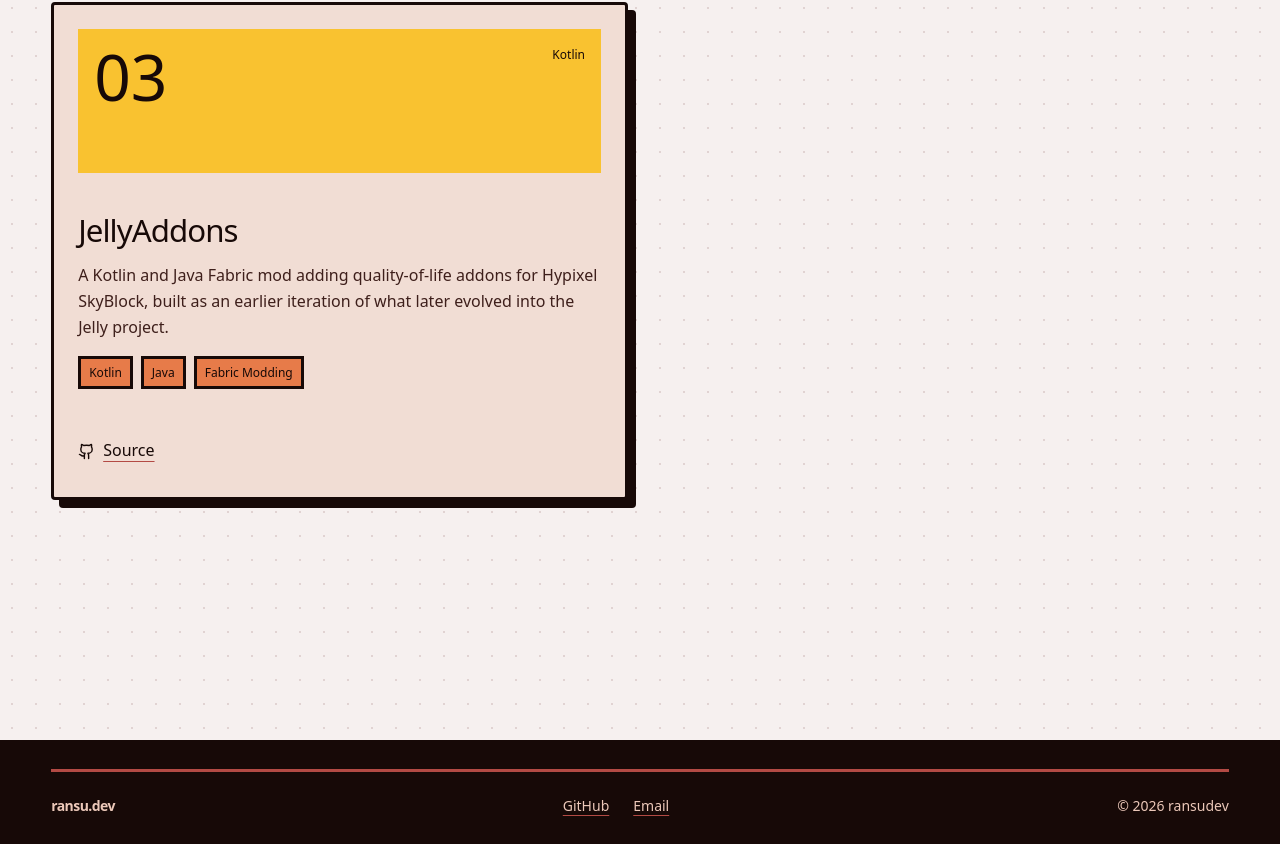
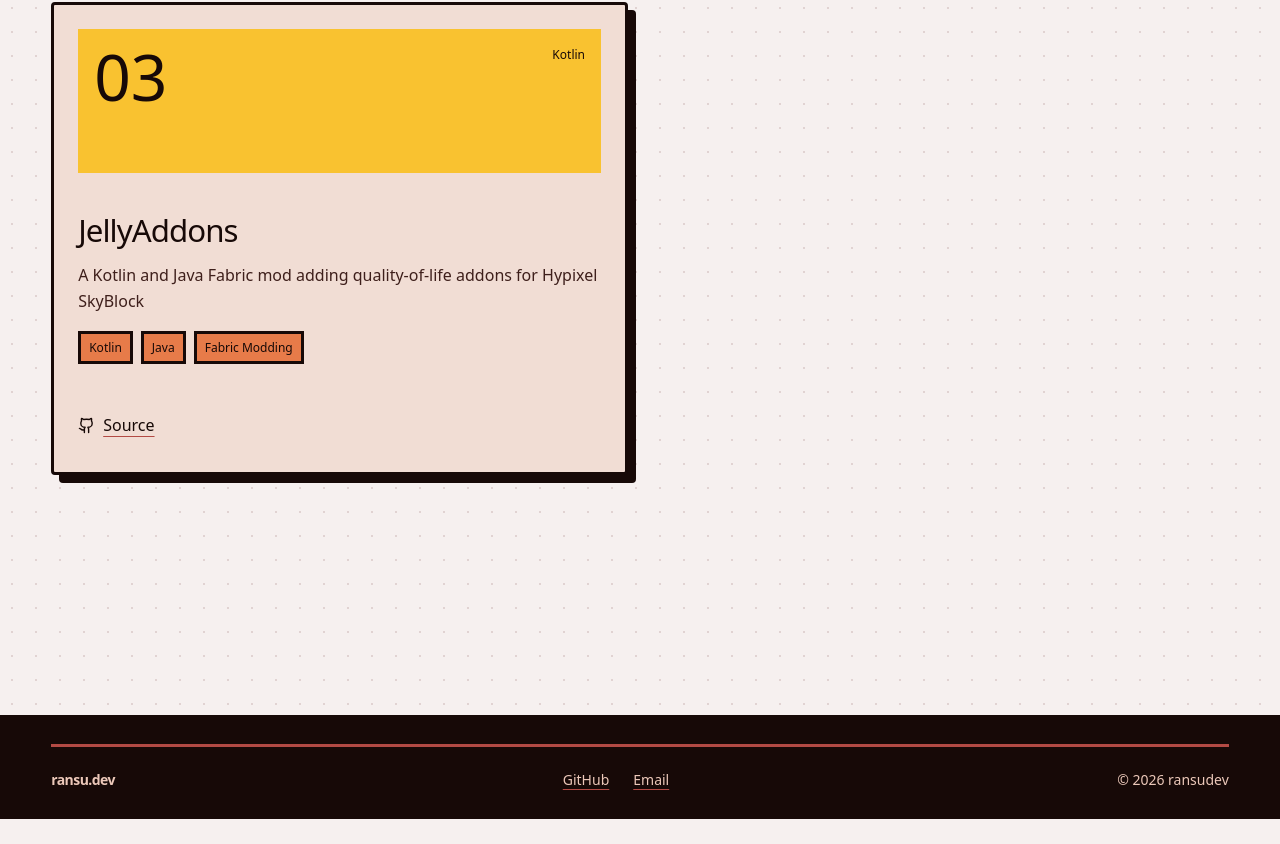
Before and after one commit to ransudev/My-Vercel-Website, a Next.js app: page /projects in a window 1280 px wide. Shown: the part 927-1771 px from the top of the page. After the commit the page ends 1746 px from the top, so only its background shows below. Built offline with nearby package versions, Linux system fonts and the light colour scheme.

Commit message:
description changes

```diff
--- a/app/data/projects.ts
+++ b/app/data/projects.ts
@@ -27,7 +27,7 @@
   {
     id: 3,
     title: "JellyAddons",
-    description: "A Kotlin and Java Fabric mod adding quality-of-life addons for Hypixel SkyBlock, built as an earlier iteration of what later evolved into the Jelly project.",
+    description: "A Kotlin and Java Fabric mod adding quality-of-life addons for Hypixel SkyBlock",
     techStack: ["Kotlin", "Java", "Fabric Modding"],
     githubUrl: "https://github.com/ransudev/JellyAddons",
   },
```
